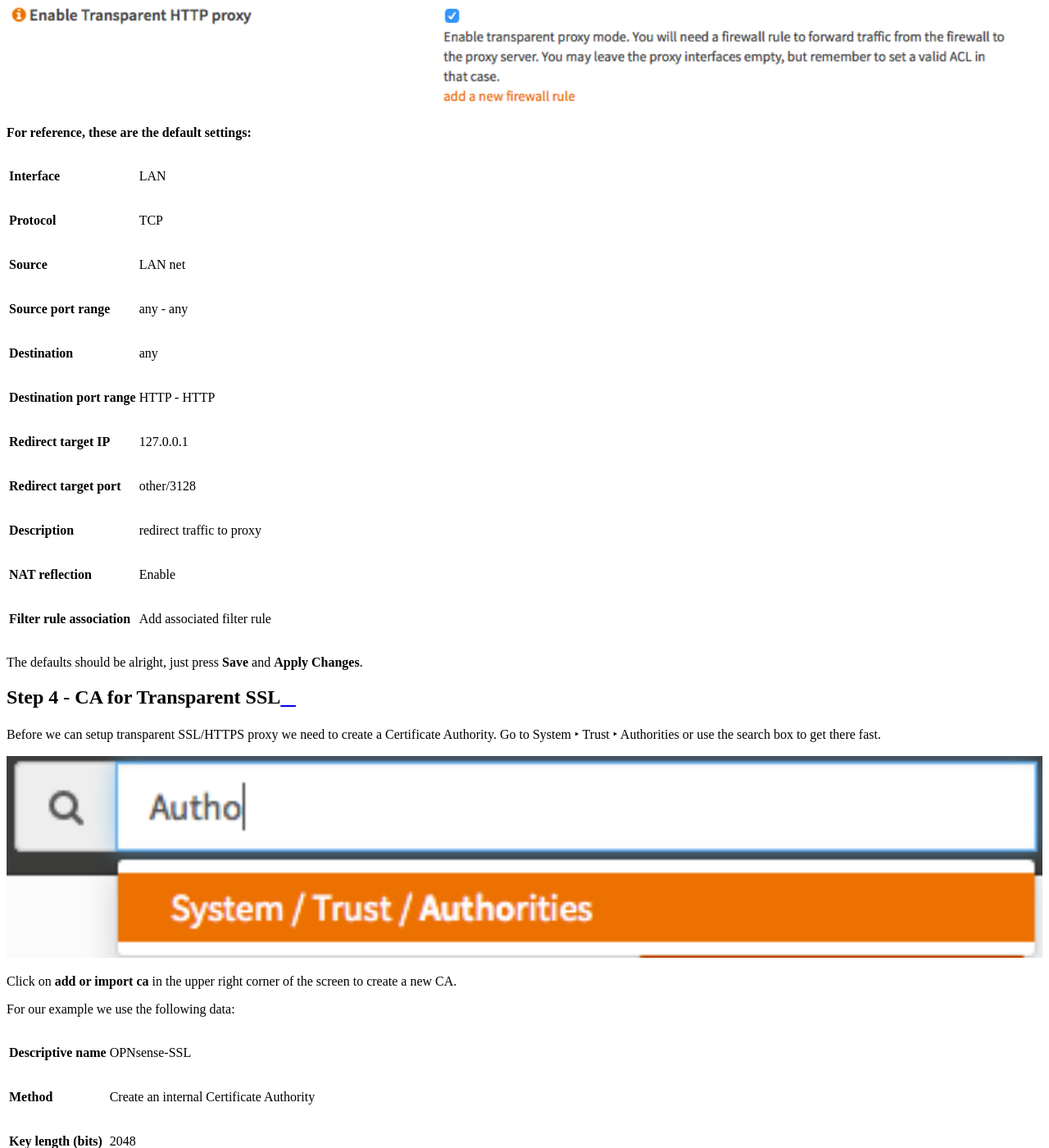
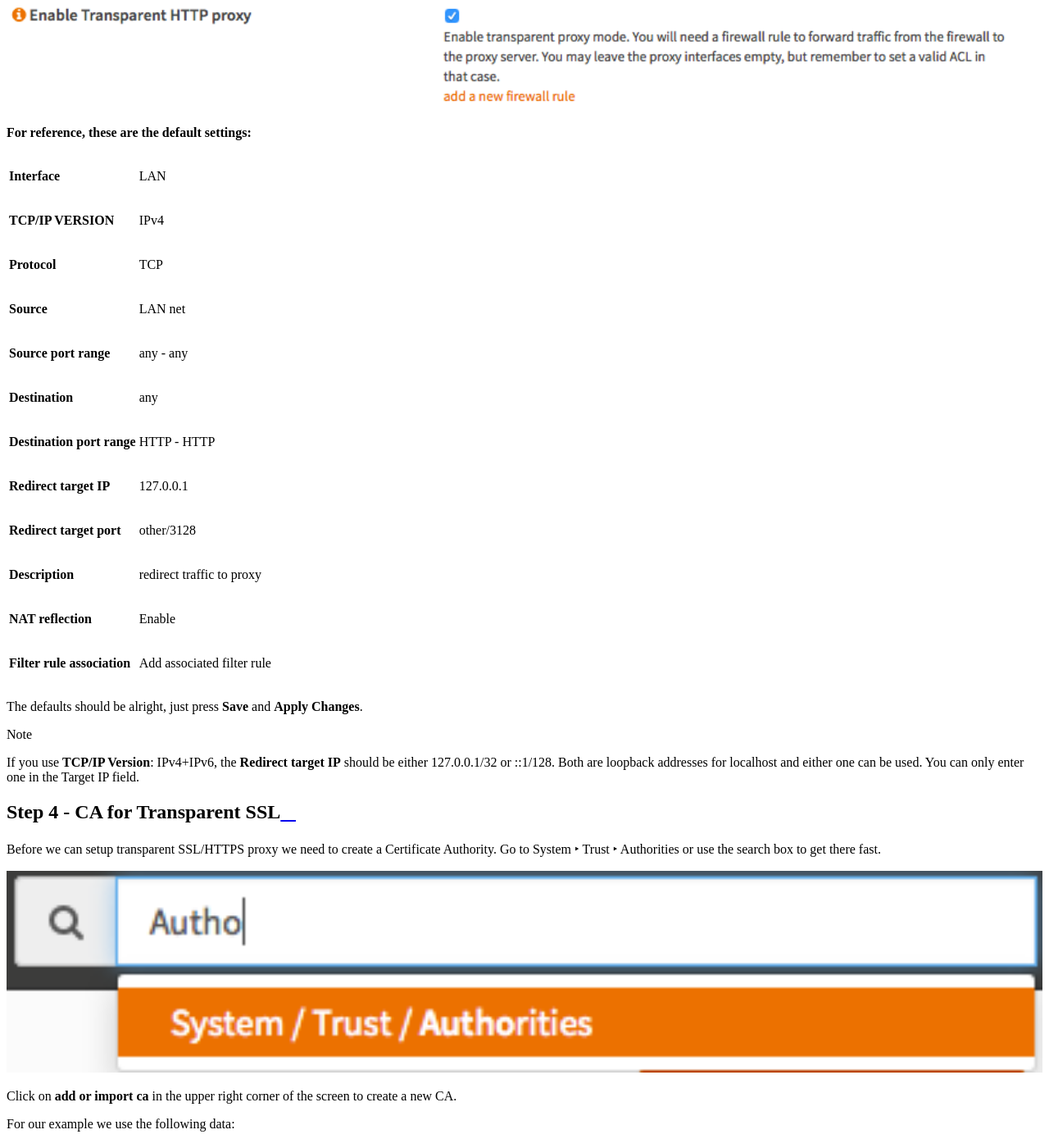
Before and after one commit to opnsense/docs, a Sphinx documentation site: the page built from source/manual/how-tos/proxytransparent.rst, in a window 1280 px wide and 1400 px high, scrolled down 1627 px. Shown: the whole window at 82% size. Built offline with Sphinx 7.4.7 and the Read the Docs theme 2.0.0, drawn with Linux system fonts in a browser that asks for light colours; pages that are not in the unit, such as notebooks, are missing from menus; some of the changed text lies outside the part shown.

Commit message:
Update NAT port forward settings list
If TCP/IP version is IPv4+IPv6, the redirect target IP has to include the CIDR when using the combined. This results in 127.0.0.1/32 or ::1/128. One or the other can be put in the Target IP field.

```diff
--- a/source/manual/how-tos/proxytransparent.rst
+++ b/source/manual/how-tos/proxytransparent.rst
@@ -43,6 +43,7 @@ left of the **Enable Transparent HTTP proxy** option and click on **add a new fi
 
 ============================ =================================
  **Interface**                LAN
+ **TCP/IP VERSION**           IPv4
  **Protocol**                 TCP
  **Source**                   LAN net
  **Source port range**        any - any
@@ -57,6 +58,8 @@ left of the **Enable Transparent HTTP proxy** option and click on **add a new fi
 
 The defaults should be alright, just press **Save** and **Apply Changes**.
 
+.. NOTE::
+  If you use **TCP/IP Version**: IPv4+IPv6, the **Redirect target IP** should be either 127.0.0.1/32 or ::1/128. Both are loopback addresses for localhost and either one can be used. You can only enter one in the Target IP field.
 
 Step 4 - CA for Transparent SSL
 --------------------------------------
@@ -127,6 +130,7 @@ left of the **Enable SSL mode** option and click on **add a new firewall rule**.
 
 ============================ =================================
  **Interface**                LAN
+ **TCP/IP VERSION**           IPv4
  **Protocol**                 TCP
  **Source**                   LAN net
  **Source port range**        any - any
@@ -140,6 +144,9 @@ left of the **Enable SSL mode** option and click on **add a new firewall rule**.
 ============================ =================================
 
 The defaults should be alright, just press **Save** and **Apply Changes**.
+
+.. NOTE::
+  If you use **TCP/IP Version**: IPv4+IPv6, the **Redirect target IP** should be either 127.0.0.1/32 or ::1/128. Both are loopback addresses for localhost and either one can be used. You can only enter one in the Target IP field.
 
 Step 8 - Configure OS/Browser
 -----------------------------
```
